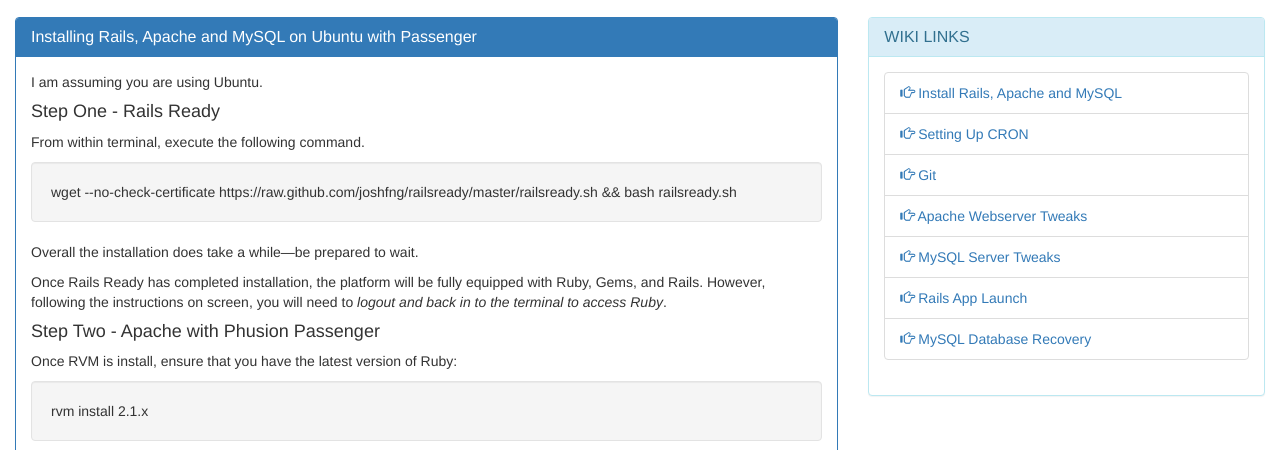
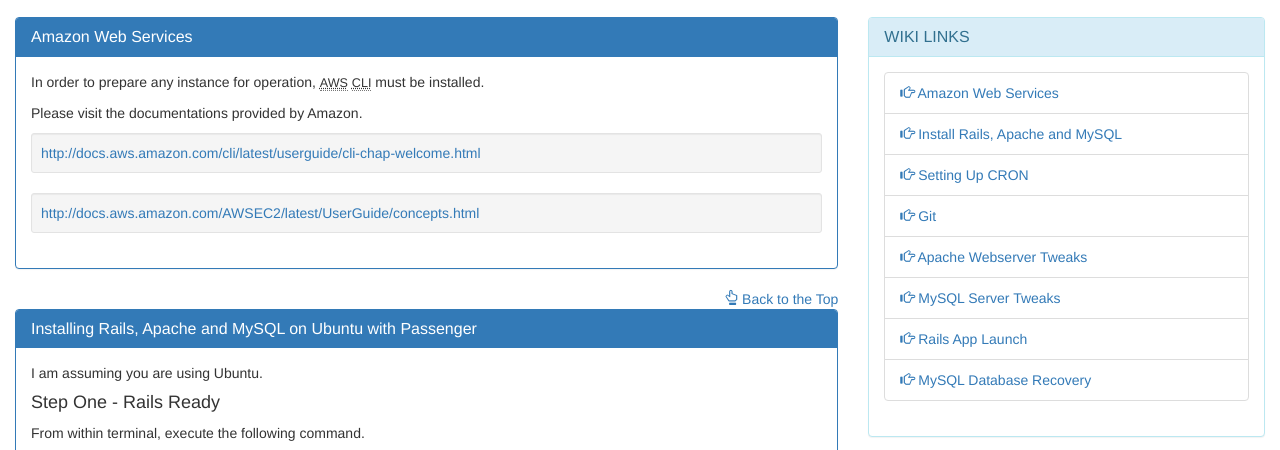
Before and after one commit to alobban/Team-Doc, a plain HTML site: page index.html in a window 1280 px wide. Shown: the part 311-761 px from the top of the page. Drawn offline with nearby package versions, Linux system fonts and the light colour scheme.

Commit message:
Adds AWS section

```diff
--- a/index.html
+++ b/index.html
@@ -28,6 +28,20 @@
       </header>
 
       <article class="content">
+
+        <section id="aws" class="panel panel-primary">
+          <div class="panel-heading">
+            <h3 class="panel-title">Amazon Web Services</h3>
+          </div>
+          <div class="panel-body">
+            <p>In order to prepare any instance for operation, <abbr title="Amazon Web Services" class="initialism">AWS</abbr> <abbr title="Command Line Interface" class="initialism">CLI</abbr> must be installed.</p>
+            <p>Please visit the documentations provided by Amazon.</p>
+            <p class="well well-sm"><a href="http://docs.aws.amazon.com/cli/latest/userguide/cli-chap-welcome.html">http://docs.aws.amazon.com/cli/latest/userguide/cli-chap-welcome.html</a></p>
+            <p class="well well-sm"><a href="http://docs.aws.amazon.com/AWSEC2/latest/UserGuide/concepts.html">http://docs.aws.amazon.com/AWSEC2/latest/UserGuide/concepts.html</a></p>
+          </div>
+        </section>
+
+        <div class="text-right"><a href="#home"><span class="glyphicon glyphicon-hand-up"></span> Back to the Top</a></div>
 
         <section id="ramup" class="panel panel-primary">
           <div class="panel-heading">
@@ -227,6 +241,7 @@
         </header>
         <div class="panel-body">
           <ul class="list-group">
+            <li class="list-group-item"><a href="#aws"><span class="glyphicon glyphicon-hand-right"></span> Amazon Web Services</a></li>
             <li class="list-group-item"><a href="#ramup"><span class="glyphicon glyphicon-hand-right"></span> Install Rails, Apache and MySQL</a></li>
             <li class="list-group-item"><a href="#cron"><span class="glyphicon glyphicon-hand-right"></span> Setting Up CRON</a></li>
             <li class="list-group-item"><a href="#git"><span class="glyphicon glyphicon-hand-right"></span> Git</a></li>
```
